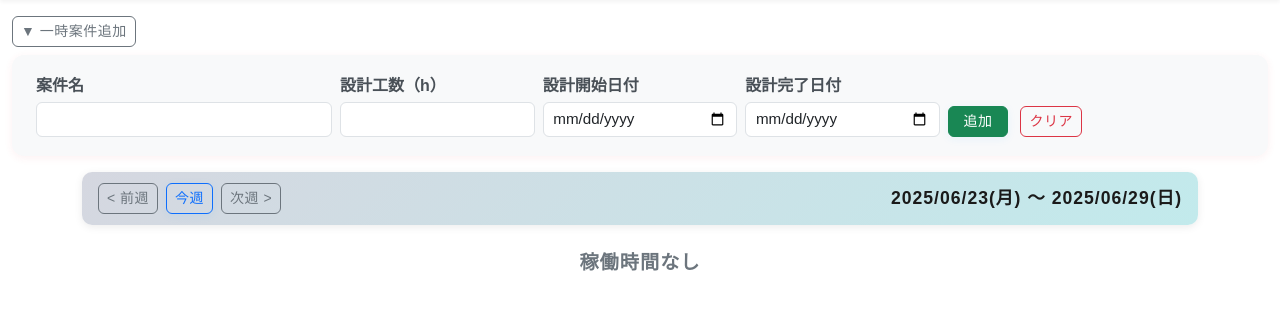
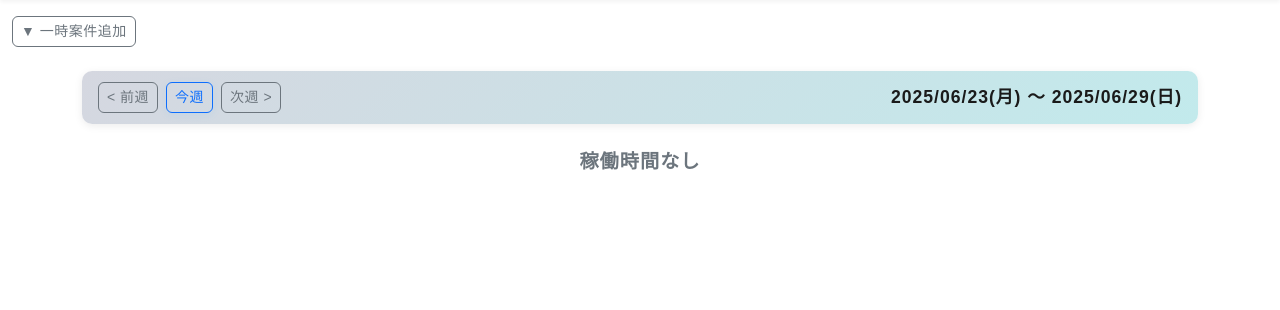
Before and after one commit to francisnguyenanh/QLDA_JEMS, a Flask app: page /design_hours_table in a window 1280 px wide. Shown: the part 73-383 px from the top of the page. Run offline with Flask 3, Linux system fonts and the light colour scheme; the visitor is signed in with stand-in values (Sample User, id 1); data that the repository does not hold is empty; some libraries are stand-ins or nearby versions.

Commit message:
feat: Update temporary project form toggle behavior and adjust table data insertion method

```diff
--- a/templates/design_hours_table.html
+++ b/templates/design_hours_table.html
@@ -194,7 +194,7 @@ tr:nth-child(2) th.date-col {
     <button class="btn btn-outline-secondary btn-sm mb-2" type="button" data-bs-toggle="collapse" data-bs-target="#temp-project-collapse" aria-expanded="false" aria-controls="temp-project-collapse" id="toggle-temp-form">
         <span id="toggle-temp-form-icon">▼</span> 一時案件追加
     </button>
-    <div class="collapse show" id="temp-project-collapse">
+    <div class="collapse" id="temp-project-collapse">
         <div class="card">
             <div class="card-body">
                 <form id="temp-project-form" class="row g-2 align-items-end">
@@ -454,7 +454,7 @@ function renderTempProjectsToTable() {
             const idx = dateList.indexOf(d);
             return idx >= 0 ? dailyHours[idx] : "";
         });
-        tableData.push({
+        tableData.unshift({ // <-- đổi từ push sang unshift
             project_name: p.project_name,
             total_hours: Number(p.total_hours),
             daily_hours: dailyMap
```
